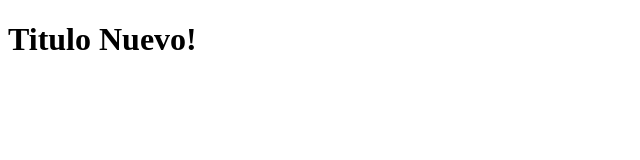
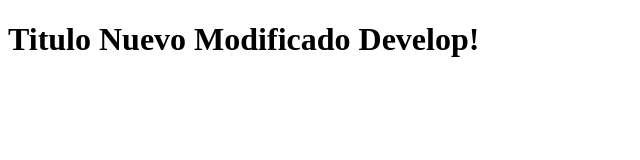
Before and after one commit to sssmost/hello-world-git, a plain HTML site: page index.html in a window 1280 px wide. Shown: the whole page, without its empty margins (0-640 px from the left). Drawn offline with Linux system fonts and the light colour scheme.

Commit message:
Se modifico el index develop

```diff
--- a/index.html
+++ b/index.html
@@ -7,6 +7,6 @@
     <title>Document</title>
 </head>
 <body>
-    <h1>Titulo Nuevo!</h1>
+    <h1>Titulo Nuevo Modificado Develop!</h1>
 </body>
 </html>
```
